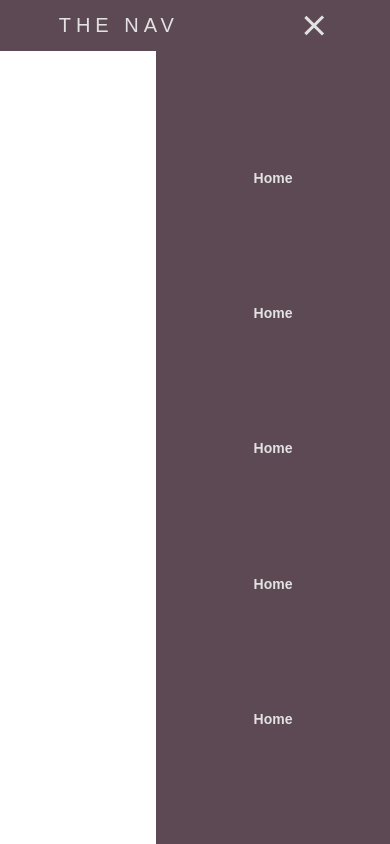
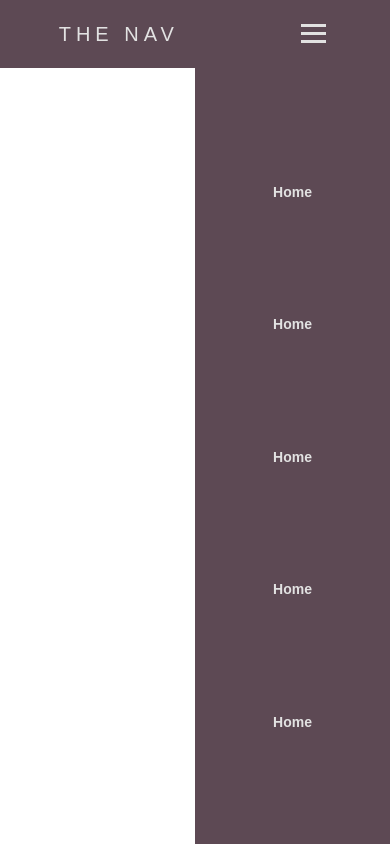
Before and after one commit to justinpickering/navbar, a plain HTML site: page index.html in a window 390 px wide. Both pictures are taken after a click on the element 313 px from the left and 25 px from the top of the page. Drawn offline with Linux system fonts and the light colour scheme.

Commit message:
Fix issue animation occuring when decreasing screen size under 768px

```diff
--- a/index.html
+++ b/index.html
@@ -45,8 +45,8 @@
 
     </nav>
 
-
+    <script src="javascript.js"></script>
 </body>
 
-<script src="javascript.js"></script>
+
 </html>
--- a/javascript.js
+++ b/javascript.js
@@ -1,33 +1,33 @@
 
-const burger = document.querySelector(".burger");
-const nav = document.querySelector(".nav-links");
-const navbar = document.querySelector("nav");
-const navLinks = document.querySelectorAll(".nav-links li");
+// const burger = document.querySelector(".burger");
+// const nav = document.querySelector(".nav-links");
+// const navbar = document.querySelector("nav");
+// const navLinks = document.querySelectorAll(".nav-links li");
 
 
-burger.addEventListener('click', () => {
+// burger.addEventListener('click', () => {
 
 
-    //toggle nav
-    nav.classList.toggle('nav-active');
+//     //toggle nav
+//     nav.classList.toggle('nav-active');
 
 
-    //Animate Links
-    navLinks.forEach((link, index) => {
+//     //Animate Links
+//     navLinks.forEach((link, index) => {
 
-        if (link.style.animation) {
+//         if (link.style.animation) {
 
-            link.style.animation = '';
-        }
-        else {
-            link.style.animation = `navLinkFade 0.5s ease forwards ${index / 7 + 0.5}s`;
-            console.log(index/7);
-        }
-    });
+//             link.style.animation = '';
+//         }
+//         else {
+//             link.style.animation = `navLinkFade 0.5s ease forwards ${index / 7 + 0.5}s`;
+//             console.log(index/7);
+//         }
+//     });
 
-    // Burger animation
-    burger.classList.toggle('toggle')
-});
+//     // Burger animation
+//     burger.classList.toggle('toggle')
+// });
 
 
 // window.onscroll = function() {scrollFunction()};
@@ -45,33 +45,41 @@ burger.addEventListener('click', () => {
 
 
 
-// const navSlide = () => {
-//     const burger = document.querySelector(".burger");
-//     const nav = document.querySelector(".nav-links");
-//     const navLinks = document.querySelectorAll(".nav-links li");
+const navSlide = () => {
+    const burger = document.querySelector(".burger");
+    const nav = document.querySelector(".nav-links");
+    const navLinks = document.querySelectorAll(".nav-links li");
 
 
-//     burger.addEventListener('click', () => {
+    burger.addEventListener('click', () => {
 
-//         //toggle nav
-//         nav.classList.toggle('nav-active');
+        //toggle nav
+        nav.classList.toggle('nav-active');
 
-//         //Animate Links
-//         navLinks.forEach((link, index) => {
-
-//             if (link.style.animation) {
-
-//                 link.style.animation = '';
-//             }
-//             else {
-//                 link.style.animation = `navLinkFade 0.5s ease forwards ${index / 7 + 0.5}s`;
-//                 console.log(index/7);
-//             }
-
-//         });
-//     });
+        if (nav.classList.contains("nav-active")) {
+            nav.style.animation = `navSlide 0.5s forwards`;
+          } else {
+            nav.style.animation = `navSlideOut 0.5s`;
+          }
 
 
-// }
 
-// navSlide();
+        //Animate Links
+        navLinks.forEach((link, index) => {
+
+            if (link.style.animation) {
+
+                link.style.animation = '';
+            }
+            else {
+                link.style.animation = `navFade 0.5s ease forwards ${index / 7 + 0.5}s`;
+            }
+
+        });
+
+    });
+
+
+}
+
+navSlide();
--- a/styles.css
+++ b/styles.css
@@ -18,11 +18,12 @@ nav {
     display: flex;
     justify-content: space-around;
     align-items: center;
-    min-height: 6vh;
+    min-height: 8vh;
     font-family: 'Poppins', sans-serif;
     background: var(--color-background);
-    opacity: 100%;
+
     /* fixes the navbar */
+
     position: fixed;
     top: 0;
     width: 100%;
@@ -40,6 +41,7 @@ nav {
     display: flex;
     justify-content: space-around;
     width: 30%;
+    transform: translateX(0px);
 }
 
 .nav-links a {
@@ -65,8 +67,6 @@ nav {
 @media screen and (max-width:1024px) {
 
     .nav-links {
-        display: flex;
-        justify-content: space-around;
         width: 45%;
     }
 }
@@ -75,20 +75,23 @@ nav {
     body{
         overflow-x: hidden;
     }
+
+
     .nav-links {
-        position: fixed;
+        position: absolute;
         right: 0px;
-        height: 94vh;
-        top: 6vh;
+        height: 92vh;
+        top: 8vh;
         background: var(--color-background);
         display: flex;
         flex-direction: column;
         justify-content: space-evenly;
         align-items: center;
-        width: 60%;
-        transform: translateX(100%);
-        transition: transform 0.5s ease-in;
+        width: 50%;
+        transform: translateX(100vw);
+        animation: navSlideOut 0s forwards;
     }
+
 
     .nav-links li {
         opacity: 0;
@@ -97,14 +100,39 @@ nav {
     .burger {
         display: block;
     }
+
+    .nav-active {
+        animation: navSlide 0.5s ease both;
+    }
+
+    .nav-off {
+    animation: navSlideOut 0.5s ease both;
+    }
 }
 
 
-.nav-active {
-    transform: translateX(0%);
+
+@keyframes navSlide {
+    from {
+      transform: translateX(100%);
+    }
+
+    to {
+      transform: translateX(0%);
+    }
 }
 
-@keyframes navLinkFade {
+@keyframes navSlideOut {
+
+    from {
+      transform: translateX(0%);
+    }
+    to {
+      transform: translateX(100%);
+    }
+}
+
+@keyframes navFade {
     from {
         opacity: 0;
         transform: translateX(50px);
```
